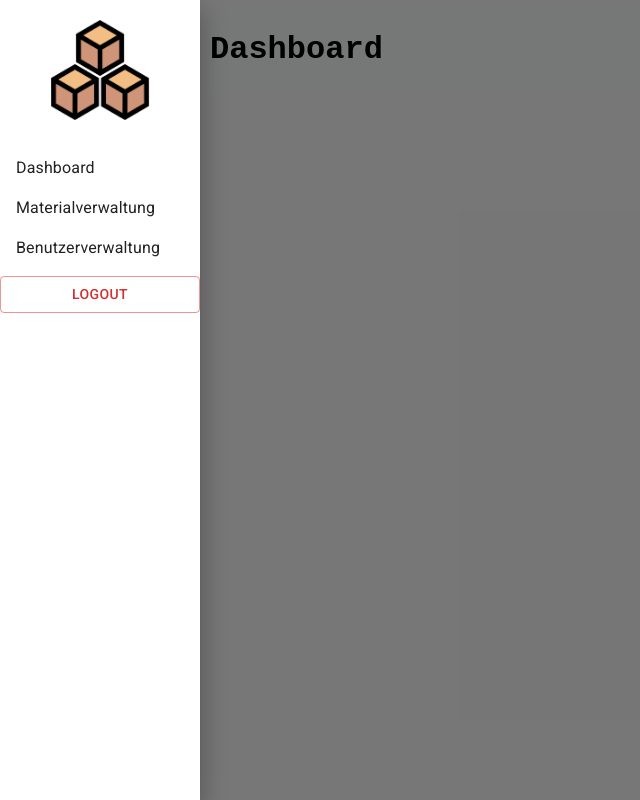
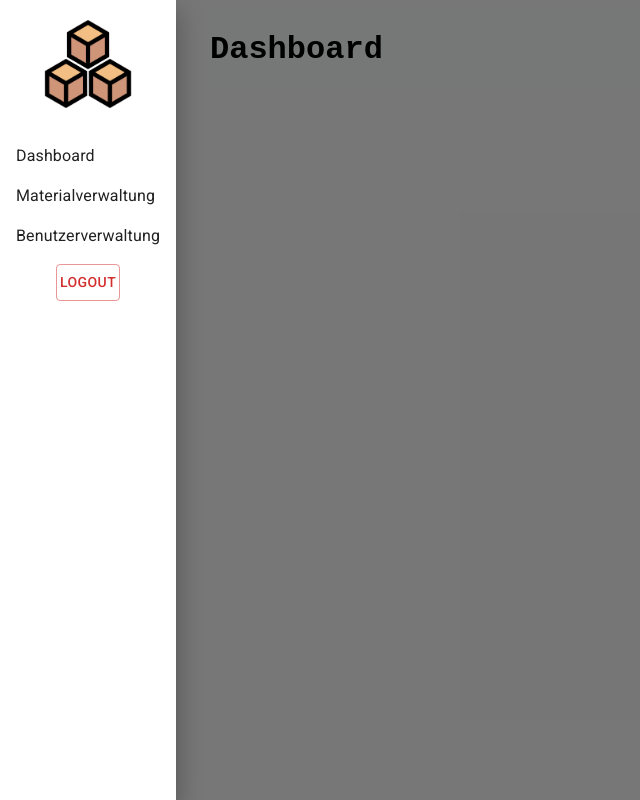
Before and after one commit to rafaelkhan/msplfrontend, a React (Create React App) app: page /dashboard in a window 1280 px wide. Both pictures are taken after a click on the button "menu". Shown: the whole page, without its empty margins (0-640 px from the left). Built offline with nearby package versions, Linux system fonts and the light colour scheme.

Commit message:
SideBar, Logout Button dies dos

```diff
--- a/src/App.js
+++ b/src/App.js
@@ -12,8 +12,8 @@ function App() {
         <Router>
             <div>
                 <Routes>
+                    <Route path="/" element={<Homepage />} />
                     <Route path="/dashboard" element={<Dashboard />} />
-                    <Route path="/" element={<Homepage />} />
                 </Routes>
             </div>
         </Router>
--- a/src/Components/Dashboard.js
+++ b/src/Components/Dashboard.js
@@ -12,16 +12,6 @@ function Dashboard() {
     const handleToggleSidebar = () => {
         setIsSidebarOpen(!isSidebarOpen);
     };
-
-    const handleLogout = async () => {
-        try {
-            await signOut();
-            // navigate('/Homepage'); // Je nach Bedarf
-        } catch (error) {
-            console.error('An error occurred during logout:', error);
-        }
-    };
-
     return (
         <div style={{ display: 'flex' }}>
             <Sidebar />
--- a/src/Components/Sidebar.css
+++ b/src/Components/Sidebar.css
@@ -13,25 +13,32 @@
     margin-top: 20px;
 }
 .logout-button{
-    max-width: ;
+    max-width: 50px;
+    align-self: center;
+    margin-bottom: 50px;
 }
 
 .drawerPaper {
     background-color: #2C3E50;
     color: #176B87;
     height: 100%;
-    max-width: 200px;
+    max-width: min-content;
 }
 
 .sidebar-link {
     display: flex;
     justify-content: center; /* Zentriere den Text horizontal */
-    align-items: center; /* Zentriere den Text vertikal */
     color: #176B87;
+    align-self: center;
     text-align: left; /* Dies ist optional, wenn du den Text innerhalb des Listenelements zentrieren möchtest */
     height: 40px; /* Passe die Höhe nach Bedarf an */
 }
 
+.Text-Bar{
+    justify-content: center;
+    align-self: center;
+    text-align: left
+}
 .sidebar-link:hover {
     background-color: #34495E;
 }
--- a/src/Components/Sidebar.js
+++ b/src/Components/Sidebar.js
@@ -15,15 +15,17 @@ import './Sidebar.css';
 
 
 function Sidebar() {
+    const navigate = useNavigate();
     const [isSidebarOpen, setIsSidebarOpen] = useState(false);
 
     const handleToggleSidebar = () => {
         setIsSidebarOpen(!isSidebarOpen);
+
     };
     const handleLogout = async () => {
         try {
             await signOut();
-            //navigate('/Homepage')
+            navigate('/Homepage')
         } catch (error) {
             console.error('An error occurred during logout:', error);
         }
@@ -57,13 +59,13 @@ function Sidebar() {
                 <List>
                     {/* Deine Sidebar-ListItems hier */}
                     <ListItem button className="sidebar-link">
-                        <ListItemText primary="Dashboard" />
+                        <ListItemText primary="Dashboard" className="Text-Bar"/>
                     </ListItem>
                     <ListItem button className="sidebar-link">
-                        <ListItemText primary="Materialverwaltung" />
+                        <ListItemText primary="Materialverwaltung" className="Text-Bar"/>
                     </ListItem>
                     <ListItem button className="sidebar-link">
-                        <ListItemText primary="Benutzerverwaltung   " />
+                        <ListItemText primary="Benutzerverwaltung" className="Text-Bar"/>
                     </ListItem>
                 </List>
                 <Button variant="outlined" color="error" className="logout-button" onClick={handleLogout}>
```
